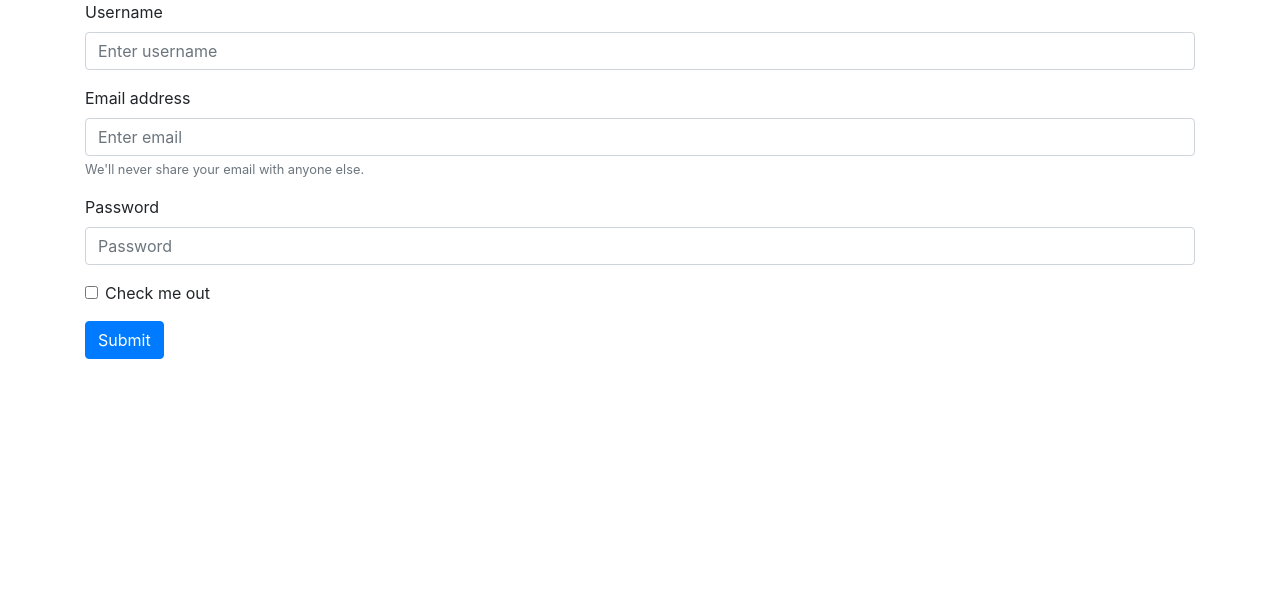
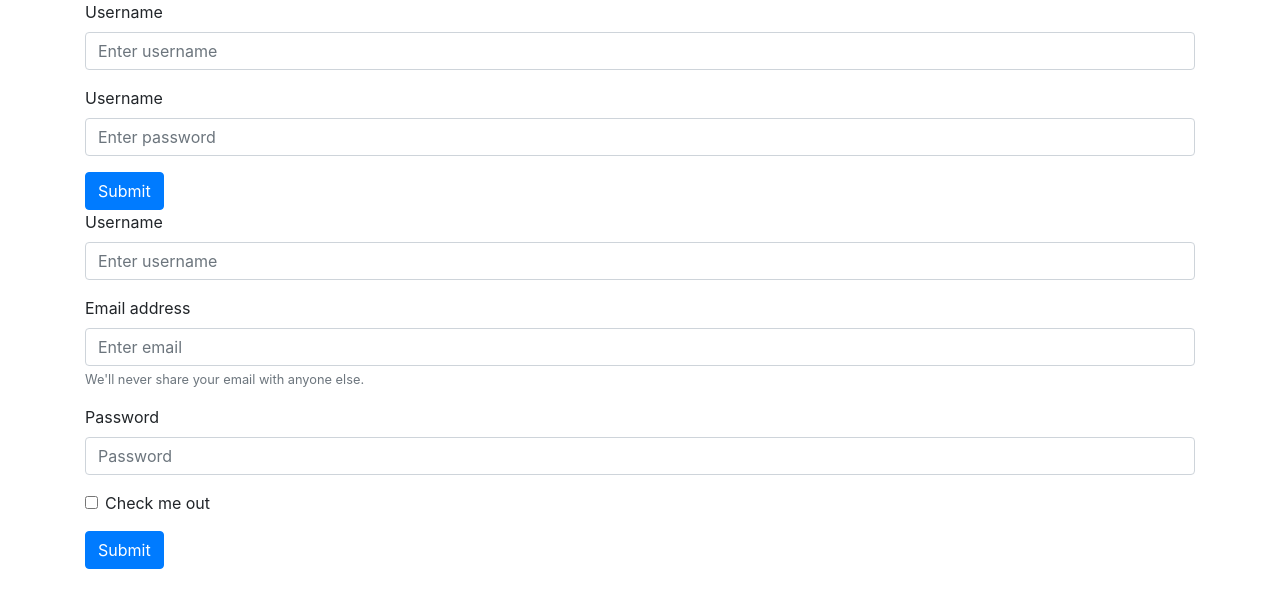
Before and after one commit to aaakulchyk/project1, a Flask app: page /registration in a window 1280 px wide. Shown: the top 608 px of the page. Run offline with Flask 2, Linux system fonts and the light colour scheme; some libraries are stand-ins or nearby versions.

Commit message:
Login works

```diff
--- a/application.py
+++ b/application.py
@@ -25,7 +25,7 @@ db = scoped_session(sessionmaker(bind=engine))
 
 @app.route("/")
 def index():
-    return "Project 1: TODO"
+    return render_template('layout.html')
 
 
 @app.route('/registration')
@@ -48,13 +48,13 @@ def register():
 
     # TODO: Check availability for registration data
     for key in registration_data.keys():
-        if db.execute("SELECT :key FROM users WHERE :key = :value", \
+        if db.execute("SELECT :key FROM users WHERE :key = :value",
                    {'key': key, 'value': registration_data[key]}).rowcount != 0:
             return render_template('error.html', message='User with this {} already exists.'.format(key))
 
     # TODO: Update database
     if password:
-        db.execute("INSERT INTO users (username, email, password) VALUES (:username, :email, :password)", \
+        db.execute("INSERT INTO users (username, email, password) VALUES (:username, :email, :password)",
                    {'username': registration_data['username'],
                     'email': registration_data['email'],
                     'password': password,
@@ -65,3 +65,20 @@ def register():
 
     # TODO: Respond to the user
     return redirect('/', code=422)
+
+@app.route('/login', methods=['GET', 'POST'])
+def login():
+    salt='CS50W_project1'
+
+    # TODO: Collect login data
+    login_data = {
+        'username': request.form.get('username'),
+        'password': hashlib.sha256(salt.encode() + request.form.get('password').encode()).hexdigest(),
+    }
+    print(login_data['password'])
+    # TODO: Check user data in database
+    if db.execute("SELECT * FROM users WHERE username = :username AND password = :password",
+               {'username': login_data['username'],
+                'password': login_data['password'],
+                }).rowcount == 1:
+        return render_template('login.html', message='Success!')
--- a/templates/layout.html
+++ b/templates/layout.html
@@ -13,6 +13,17 @@
   <body>
     <div class="container-fluid" id="wrapper">
       <div class="container" id="main">
+        <form class="login" action="{{ url_for('login') }}" method="post">
+          <div class="form-group login-field">
+            <label for="login-username">Username</label>
+            <input type="text" class="form-control" id="login-username" aria-describedby="username" placeholder="Enter username" name="username">
+          </div>
+          <div class="form-group login-field">
+            <label for="login-password">Username</label>
+            <input type="password" class="form-control" id="login-password" aria-describedby="password" placeholder="Enter password" name="password">
+          </div>
+          <button type="submit" class="btn btn-primary login-submit">Submit</button>
+        </form>
         {% block content %}{% endblock %}
       </div>
     </div>
--- a/templates/login.html
+++ b/templates/login.html
@@ -2,5 +2,5 @@
 {% block title %}Login{% endblock %}
 
 {% block content %}
-
+<span>Hello, {{ username }}!</span>
 {% endblock %}
```
